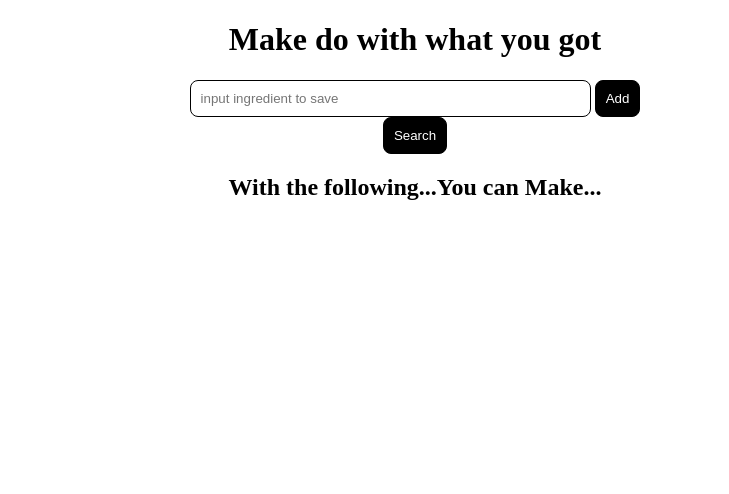
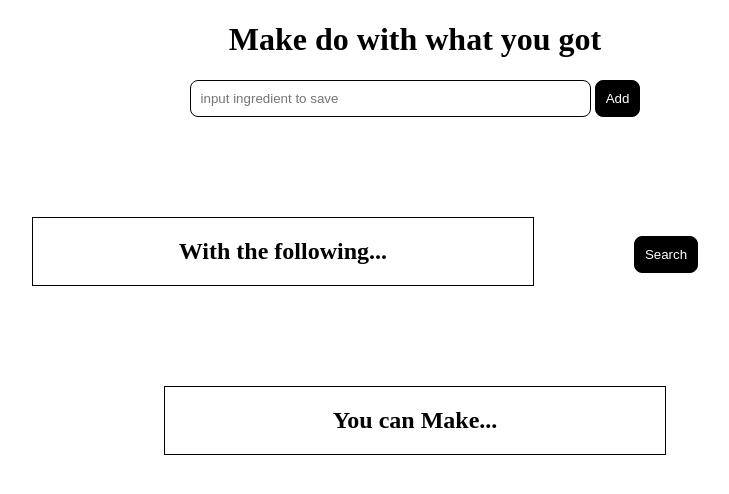
Before and after one commit to BrandonTuTwo2/make-do, an Angular app: page / in a window 1280 px wide. Shown: the top 494 px of the page, without its empty margins (225-954 px from the left). Built offline with nearby package versions, Linux system fonts and the light colour scheme.

Commit message:
feat fleshed out api call, updated list when new item is added and made mock api template

```diff
--- a/src/app/app.component.html
+++ b/src/app/app.component.html
@@ -6,15 +6,36 @@
         type="text"
         placeholder="input ingredient to save"
         id="searchbar"
+        [formControl]="ingredientFormController"
       />
-      <button class="primary" type="button" id="addIngredient">Add</button>
+      <button
+        class="primary"
+        type="button"
+        id="addIngredient"
+        (click)="addToCurIngredientsList()"
+        clickable
+      >
+        Add
+      </button>
     </form>
-    <button class="primary" type="button" id="searchDrinks">Search</button>
   </section>
   <div id="displaySection">
     <section id="addedIngredientsSection">
       <h2>With the following...</h2>
+      <ul>
+        <li *ngFor="let item of curIngredientList">
+          <a href="#">{{ item }}</a>
+        </li>
+      </ul>
     </section>
+    <button
+      class="primary"
+      type="button"
+      id="searchDrinks"
+      (click)="searchCocktail()"
+    >
+      Search
+    </button>
     <section id="possibleDrinksSection">
       <h2>You can Make...</h2>
     </section>
--- a/src/app/app.component.scss
+++ b/src/app/app.component.scss
@@ -13,6 +13,7 @@ button {
   background: black;
   color: white;
   border-radius: 8px;
+  cursor: pointer;
 }
 
 main {
@@ -22,5 +23,21 @@ main {
 }
 
 #displaySection {
-  display: inline-flex;
+  position: relative;
+  text-align: center;
 }
+
+#addedIngredientsSection,
+#possibleDrinksSection {
+  border: solid 1px black;
+  display: inline-block;
+  margin-top: 100px;
+  width: 500px;
+}
+
+#addedIngredientsSection {
+}
+
+#searchDrinks {
+  margin: 0 100px;
+}
--- a/src/app/app.component.ts
+++ b/src/app/app.component.ts
@@ -1,18 +1,49 @@
 import { Component } from '@angular/core';
 import { RouterOutlet } from '@angular/router';
+import { FormControl, ReactiveFormsModule } from '@angular/forms';
+import { CommonModule } from '@angular/common';
 
 @Component({
   selector: 'app-root',
   standalone: true,
-  imports: [RouterOutlet],
+  imports: [RouterOutlet, ReactiveFormsModule, CommonModule],
   templateUrl: './app.component.html',
   styleUrl: './app.component.scss',
 })
 export class AppComponent {
   title = 'Make Do';
+  curIngredientList: string[] = [];
+  ingredientFormController = new FormControl('');
+
+  addToCurIngredientsList = () => {
+    const formVal = this.ingredientFormController.getRawValue();
+
+    if (formVal && formVal?.length > 0) {
+      this.curIngredientList.push(formVal);
+      console.log(this.curIngredientList);
+    }
+
+    if (checkCookie() === null) {
+      console.log('does not exists');
+    } else {
+      console.log(
+        'create and save item to cookie or maybe make this into a separate function'
+      );
+    }
+  };
+
+  searchCocktail = async() =>  {
+    console.log('placeholder');
+
+    const response = await fetch('/api/cocktailSearch',{
+      method: "POST",
+      body: JSON.stringify({ ingredientList: this.curIngredientList }),
+    });
+
+    console.log(response);
+  };
 }
 
-console.log('Hello where is this');
 const testHi = async () => {
   const res = await fetch('/api/hello');
   console.log(res);
@@ -20,4 +51,7 @@ const testHi = async () => {
   console.log(resTest);
 };
 
+const checkCookie = () => {
+  return document.cookie.match(/^(.*;)?\s*ingredientList\s*=\s*[^;]+(.*)?$/);
+};
 //testHi();
```
Also changed, not shown: 1 other file (tests, documents, lock files or other folders).
